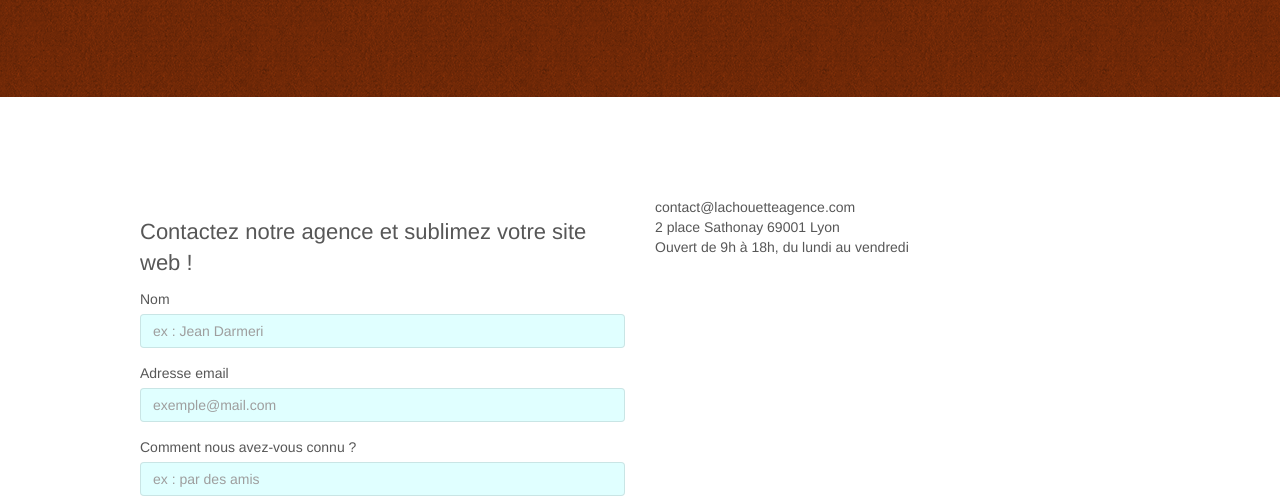
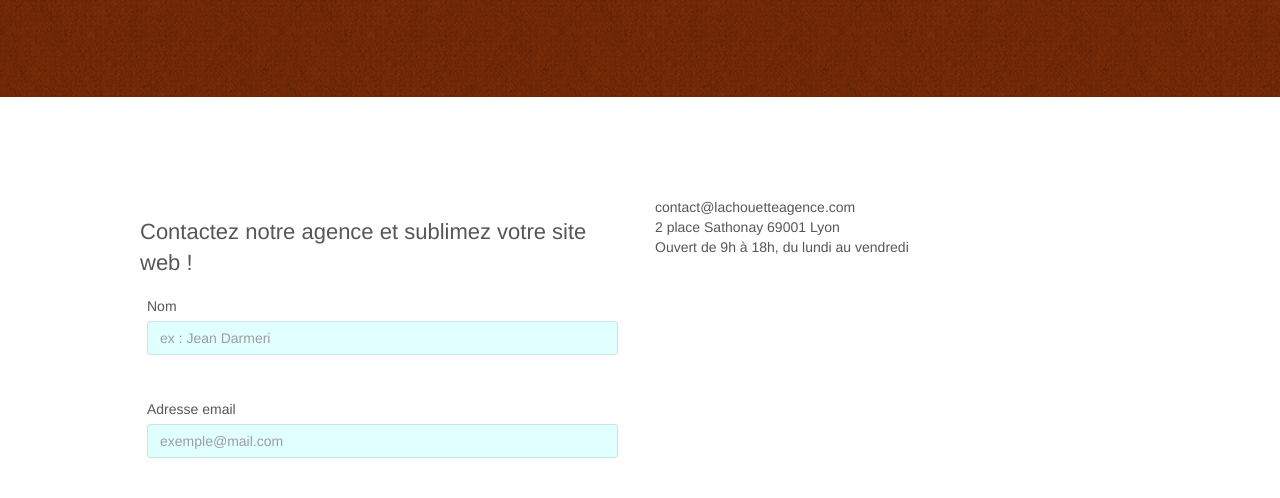
Before and after one commit to Antoine-Zerbib/La-Chouette-Agence, a website: page parlons-web-design.html in a window 1280 px wide. Shown: the part 307-805 px from the top of the page. Drawn offline with Linux system fonts and the light colour scheme; files that its build step writes are made by us from their sources.

Commit message:
corrections
correctins pour valider W3C

```diff
--- a/style.scss
+++ b/style.scss
@@ -4,7 +4,12 @@
 .text-center{
     text-align: center;
 }
-
+/* réalignement du formulaire avec les labels et leurs zones de texte */
+.form-group{
+    display: flex;
+    flex-direction: column;
+    padding: 0.5em;
+}
 
 
 
```
Also changed, not shown: style-compressed.css, 1 other file.
